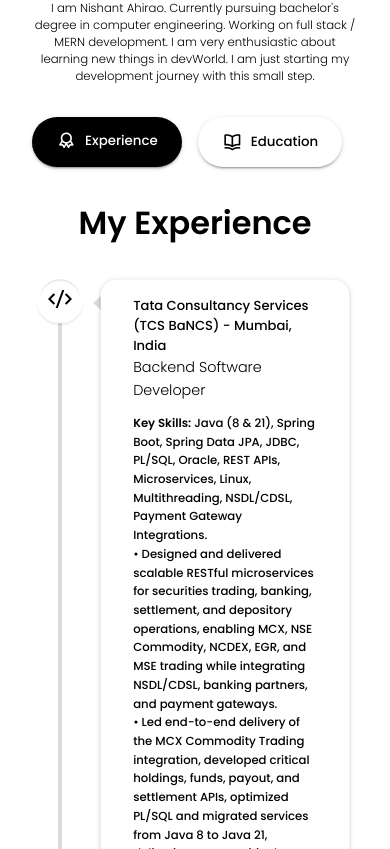
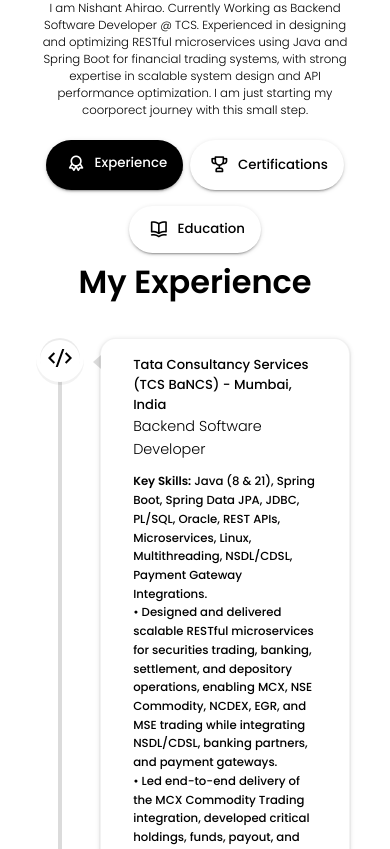
Before and after one commit to NishantAhirao/portfolio, a React (Create React App) app: page / in a window 390 px wide. Shown: the part 1015-1864 px from the top of the page. Built offline with nearby package versions, Linux system fonts and the light colour scheme.

Commit message:
added certification column

```diff
--- a/src/components/About/About.js
+++ b/src/components/About/About.js
@@ -12,6 +12,8 @@ import { RiSchoolLine } from "react-icons/ri";
 import { LuGraduationCap } from "react-icons/lu";
 import { RiBankLine } from "react-icons/ri";
 // import { FaGraduationCap } from "react-icons/fa";
+import { FaAws } from "react-icons/fa";
+import { SiCoursera } from "react-icons/si";
 
 // import { GiTrophyCup } from 'react-icons/gi'; // Trophy Icon
 
@@ -20,8 +22,54 @@ import { RiCodeSSlashLine } from "react-icons/ri"; // Code Icon
 import "./about.css";
 
 const About = () => {
-  const [showAbout, setShowAbout] = useState(false);
+  const [showAbout, setShowAbout] = useState("experience");
   const [key, setKey] = useState(0); // Key to trigger re-rendering and animation
+
+  const certificationsData = [
+    {
+      title: "AWS Certified Cloud Practitioner (CLF-C02)",
+      location: "Amazon Web Services (AWS)",
+      description: (
+        <>
+          Validated foundational knowledge of AWS Cloud, including core services
+          (EC2, S3, RDS, IAM, VPC), cloud architecture principles, security,
+          networking, pricing models, and the AWS Well-Architected Framework.
+          <br />
+          <a
+            href="https://drive.google.com/file/d/1V0iV7CNLMbwkfK0iyHxOMmT7VDDbGjsA/view"
+            target="_blank"
+            rel="noopener noreferrer"
+          >
+            View Certificate
+          </a>
+        </>
+      ),
+      icon: <FaAws />,
+      date: "Aug 2025",
+    },
+    {
+      title: "Machine Learning Specialization",
+      location: "Stanford University & DeepLearning.AI (Coursera)",
+      description: (
+        <>
+          Completed Andrew Ng's Machine Learning Specialization covering
+          supervised & unsupervised learning, neural networks, decision trees,
+          recommendation systems, clustering, anomaly detection, and practical
+          ML model development using Python.
+          <br />
+          <a
+            href="https://drive.google.com/file/d/1GcPY5d99aAQ9ZFVnzHtE1av3JIdEBdz7/view"
+            target="_blank"
+            rel="noopener noreferrer"
+          >
+            View Certificate
+          </a>
+        </>
+      ),
+      icon: <SiCoursera />,
+      date: "Oct 2024",
+    },
+  ];
 
   const eduData = [
     {
@@ -82,34 +130,55 @@ const About = () => {
   ];
 
   const handleEducationClick = () => {
-    setShowAbout(true);
+    setShowAbout("education");
+    setKey((prevKey) => prevKey + 1); // Increment key to trigger re-rendering
+  };
+
+  const handleCertificationsClick = () => {
+    setShowAbout("certifications");
     setKey((prevKey) => prevKey + 1); // Increment key to trigger re-rendering
   };
 
   const handleExperienceClick = () => {
-    setShowAbout(false);
+    setShowAbout("experience");
     setKey((prevKey) => prevKey + 1); // Increment key to trigger re-rendering
   };
+
+  const timelineData =
+    showAbout === "education"
+      ? eduData
+      : showAbout === "experience"
+        ? exData
+        : certificationsData;
 
   return (
     <section id="AboutMe">
       <p className="headingIntro">Get to Know More</p>
       <h1 className="aboutHeading">About Me</h1>
       <span className="skillDesc">
-        I am Nishant Ahirao. Currently pursuing bachelor's degree in computer
-        engineering. Working on full stack / MERN development. I am very
-        enthusiastic about learning new things in devWorld. I am just starting
-        my development journey with this small step.
+        I am Nishant Ahirao. Currently Working as Backend Software Developer @
+        TCS. Experienced in designing and optimizing RESTful microservices using
+        Java and Spring Boot for financial trading systems, with strong
+        expertise in scalable system design and API performance optimization. I
+        am just starting my coorporect journey with this small step.
       </span>
       <div className="aboutBtns">
         <button
-          className={`aboutBtn ${!showAbout ? "active" : ""}`}
+          className={`aboutBtn ${showAbout === "experience" ? "active" : ""}`}
           onClick={handleExperienceClick}
         >
           <i className="uil uil-award unicons"></i>Experience
         </button>
+
         <button
-          className={`aboutBtn ${showAbout ? "active" : ""}`}
+          className={`aboutBtn ${showAbout === "certifications" ? "active" : ""}`}
+          onClick={handleCertificationsClick}
+        >
+          <i className="uil uil-trophy unicons"></i>Certifications
+        </button>
+
+        <button
+          className={`aboutBtn ${showAbout === "education" ? "active" : ""}`}
           onClick={handleEducationClick}
         >
           <i className="uil uil-book-open unicons"></i>Education
@@ -117,26 +186,29 @@ const About = () => {
       </div>
 
       <h1 className="aboutHeading2">
-        {showAbout ? "My Education" : "My Experience"}
+        {showAbout === "education"
+          ? "My Education"
+          : showAbout === "certifications"
+            ? "My Certifications"
+            : "My Experience"}
       </h1>
 
-      <VerticalTimeline key={key} lineColor="rgba(0,0,0,0.14)">
-        {showAbout
-          ? eduData.map((item, index) => (
+      <VerticalTimeline lineColor="rgba(0,0,0,0.14)">
+        {timelineData.map((item, index) => (
           <VerticalTimelineElement
             key={index}
+            position={
+              showAbout === "education" || showAbout === "certifications"
+                ? undefined
+                : "right"
+            }
             contentStyle={{
-                  // background:"#f3f4f6",
-                  // boxShadow:"none",
-
-                  border: "1px solid rgba(0, 0, 0, 0.05)",
+              border: "1px solid rgba(0,0,0,0.05)",
               textAlign: "left",
               padding: "1rem 2rem",
+              borderRadius: "1rem",
               boxShadow:
-                    "0px 3px 1px -2px rgba(11, 11, 11, 0.2), 0px 2px 2px 0px rgba(0,0,0,0.14), 0px 1px 5px 0px rgba(0,0,0,0.12)",
-                  borderRadius: "1rem",
-
-                  // width:"fit-content"
+                "0px 3px 1px -2px rgba(11,11,11,.2),0px 2px 2px rgba(0,0,0,.14),0px 1px 5px rgba(0,0,0,.12)",
             }}
             contentArrowStyle={{
               borderRight: "0.5rem solid rgba(0,0,0,0.14)",
@@ -146,57 +218,15 @@ const About = () => {
             iconStyle={{
               background: "white",
               fontSize: "1.5rem",
-                  // border:"0.2rem solid red",
             }}
           >
-                <h3 style={{ margin: "0", fontWeight: "400" }}>{item.title}</h3>
+            <h3 style={{ margin: 0, fontWeight: 400 }}>{item.title}</h3>
 
-                <p style={{ margin: "0", fontWeight: "300" }}>
-                  {" "}
+            <p style={{ margin: 0, fontWeight: 300, fontSize: "0.9rem" }}>
               {item.location}
             </p>
-                <p style={{ margin: "0" }}>{item.description}</p>
-              </VerticalTimelineElement>
-            ))
-          : exData.map((item, index) => (
-              <VerticalTimelineElement
-                position="right"
-                key={index}
-                contentStyle={{
-                  // background:"#f3f4f6",
-                  // boxShadow:"none",
 
-                  border: "1px solid rgba(0, 0, 0, 0.05)",
-                  textAlign: "left",
-                  padding: "1rem 2rem",
-                  boxShadow:
-                    "0px 3px 1px -2px rgba(11, 11, 11, 0.2), 0px 2px 2px 0px rgba(0,0,0,0.14), 0px 1px 5px 0px rgba(0,0,0,0.12)",
-                  borderRadius: "1rem",
-                  // width:"fit-content"
-                }}
-                contentArrowStyle={{
-                  borderRight: "0.5rem solid rgba(0,0,0,0.14)",
-                }}
-                date={item.date}
-                icon={item.icon}
-                iconStyle={{
-                  background: "white",
-                  fontSize: "1.5rem",
-                  // border:"0.2rem solid red",
-                }}
-              >
-                <h3 style={{ margin: "0", fontWeight: "400" }}>
-                  {item.title}{" "}
-                </h3>
-                <p
-                  style={{ margin: "0", fontWeight: "300", fontSize: "0.9rem" }}
-                >
-                  {" "}
-                  {item.location}
-                </p>
-                <p style={{ margin: "0", fontSize: "0.9rem" }}>
-                  {item.description}
-                </p>
+            <p style={{ margin: 0, fontSize: "0.9rem" }}>{item.description}</p>
           </VerticalTimelineElement>
         ))}
       </VerticalTimeline>
--- a/src/components/About/about.css
+++ b/src/components/About/about.css
@@ -1,5 +1,5 @@
-#AboutMe{
-    width:100vw;
+#AboutMe {
+  width: 100vw;
   max-width: 75rem;
   margin: 0 auto;
   padding: 2rem;
@@ -9,29 +9,31 @@
   flex-direction: column;
 }
 
-.headingIntro{
+.headingIntro {
   font-weight: 300;
   padding-top: 3rem;
   margin-top: 10px;
 }
 
-.aboutHeading{
+.aboutHeading {
   font-size: 3rem;
   font-weight: 600;
 }
-.skillDesc{
+.skillDesc {
   font-size: 1rem;
   font-weight: 300;
   max-width: 50rem;
-    padding:1rem 2rem;
+  padding: 1rem 2rem;
   text-align: center;
 }
 
-
-.aboutBtns{
+.aboutBtns {
   display: flex;
+  justify-content: center;
+  gap: 0.2rem;
+  flex-wrap: wrap;
 }
-.aboutBtn{
+.aboutBtn {
   background: white;
   margin: 2rem 0;
   padding-right: 1.5rem;
@@ -42,28 +44,32 @@
   align-items: center;
   justify-content: center;
   margin-right: 1rem;
-    box-shadow: 0px 3px 1px -2px rgba(11, 11, 11, 0.2), 0px 2px 2px 0px rgba(0,0,0,0.14), 0px 1px 5px 0px rgba(0,0,0,0.12);
-
+  box-shadow:
+    0px 3px 1px -2px rgba(11, 11, 11, 0.2),
+    0px 2px 2px 0px rgba(0, 0, 0, 0.14),
+    0px 1px 5px 0px rgba(0, 0, 0, 0.12);
 }
 
-.aboutBtn:hover{
+.aboutBtn:hover {
   background: rgb(0, 0, 0);
   color: white;
   cursor: pointer;
   transition: all 300 ease;
 }
 
-.aboutBtn{
+.aboutBtn {
   transition: all 300ms ease;
 }
 
-.aboutHeading2{
+.aboutHeading2 {
   font-size: 2rem;
   font-weight: 600;
   margin-bottom: 2rem;
 }
 
-.vertical-timeline, .vertical-timeline--animate, .vertical-timeline--two-columns{
+.vertical-timeline,
+.vertical-timeline--animate,
+.vertical-timeline--two-columns {
   padding: 3rem;
 }
 
@@ -73,9 +79,8 @@
   padding-bottom: 0;
 }
 
-
-@media screen and (max-width:840px) {
-    .skillDesc{
+@media screen and (max-width: 840px) {
+  .skillDesc {
     font-size: 2vw;
     padding: 0;
   }
@@ -83,19 +88,40 @@
     font-size: 0.8rem;
   }
 
-
   .vertical-timeline-element-content p {
     font-size: 0.9rem;
   }
 
-.vertical-timeline, .vertical-timeline--animate, .vertical-timeline--two-columns{
+  .vertical-timeline,
+  .vertical-timeline--animate,
+  .vertical-timeline--two-columns {
     padding: 0;
   }
 
+  .aboutBtn {
+    background: white;
+    margin: 0.3rem 0;
+    padding-right: 1rem;
+    padding-left: 0.7rem;
+    border: none;
+    border-radius: 2rem;
+    display: flex;
+    align-items: center;
+    justify-content: center;
+    box-shadow:
+      0px 3px 1px -2px rgba(11, 11, 11, 0.2),
+      0px 2px 2px 0px rgba(0, 0, 0, 0.14),
+      0px 1px 5px 0px rgba(0, 0, 0, 0.12);
   }
 
-@media screen and (max-width:480px) {
-    .skillDesc{
+  .aboutBtns {
+    gap: 0.4rem;
+    margin-top: 1rem;
+  }
+}
+
+@media screen and (max-width: 480px) {
+  .skillDesc {
     font-size: 3vw;
     padding: 0;
   }
@@ -103,14 +129,13 @@
     font-size: 0.7rem;
   }
 
-
   .vertical-timeline-element-content p {
-
     font-size: 3vw;
   }
 
-.vertical-timeline, .vertical-timeline--animate, .vertical-timeline--two-columns{
+  .vertical-timeline,
+  .vertical-timeline--animate,
+  .vertical-timeline--two-columns {
     padding: 0;
   }
-
 }
```
Lines whose indentation alone changed are shown as unchanged.
